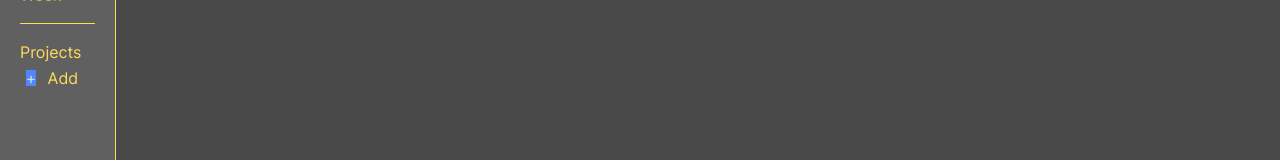
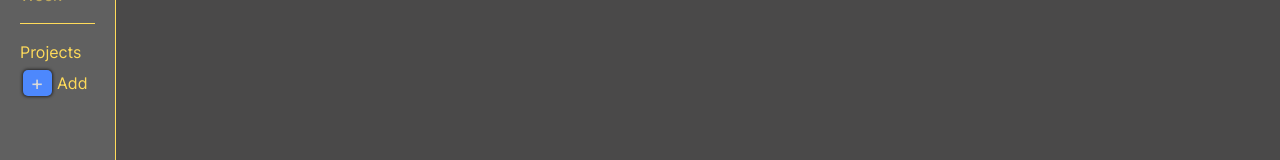
Before and after one commit to j-mcQueen/tasklister, a JavaScript app: page / in a window 1280 px wide. Shown: the part 165-325 px from the top of the page. Built offline with nearby package versions, Linux system fonts and the light colour scheme; the HTML template or start-up script is replaced by a standard one.

Commit message:
Set initial styles on plus button

```diff
--- a/src/components/sidebar/projects.css
+++ b/src/components/sidebar/projects.css
@@ -1,4 +1,16 @@
 .add {
     display: flex;
     justify-content: space-around;
+    align-items: center;
 }
+
+#plus {
+    font-size: 20px;
+    padding: 3px 8px;
+    border-radius: 5px;
+    box-shadow: 0 0 3px 1px #292828;
+}
+
+#plus:hover {
+    box-shadow: 0 0 3px 2px #292828;
+}
```
